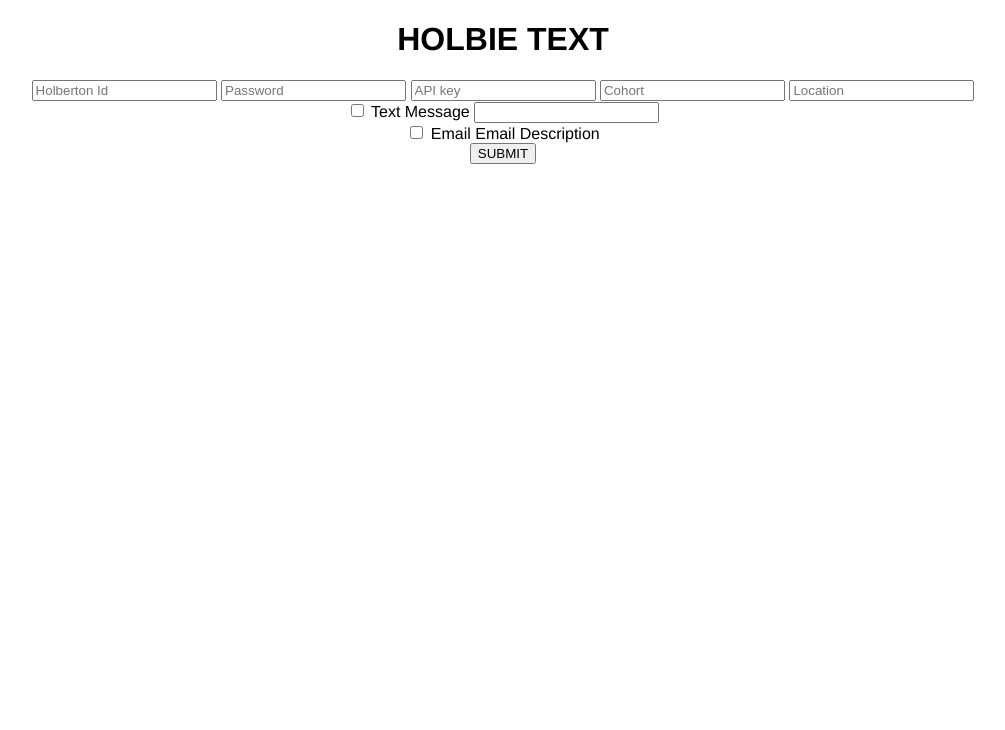
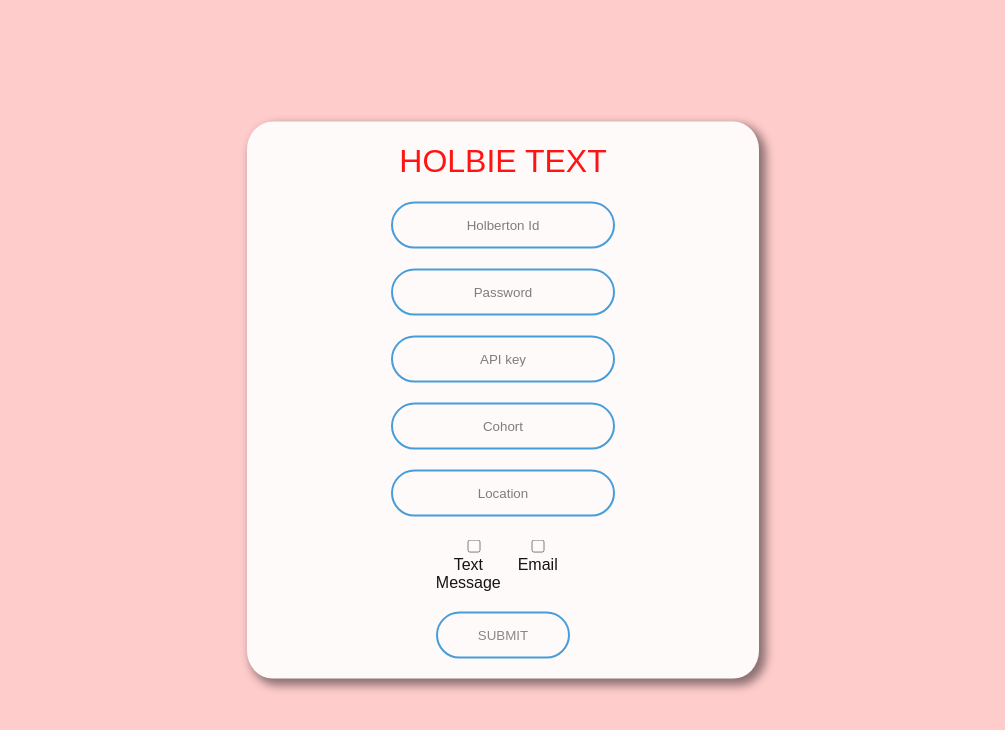
Before and after one commit to Maxastuart/holbie_textme, a Flask app: page / in a window 1280 px wide. Shown: the top 730 px of the page, without its empty margins (137-1142 px from the left). Run offline with Flask 2, Linux system fonts and the light colour scheme.

Commit message:
stylesheet

```diff
--- a/static/style.css
+++ b/static/style.css
@@ -1,4 +1,121 @@
-body {
-  font-family: "helvetica", sans-serif;
-  text-align: center;
+body{
+    margin: 0;
+    padding: 0;
+    font-family: sans-serif;
+    background: #ffcccc;
 }
+.box{
+    width: 40%;
+    /*padding: 40px;*/
+    position: absolute;
+    top: 50%;
+    left: 50%;
+    transform: translate(-50%, -50%);
+    background: white;
+    text-align: center;
+    border-radius: 5%;
+    opacity: 0.9;
+    box-shadow: 5px 5px 10px 2px rgba(0,0,0,0.5);
+}
+
+.box h1{
+    color:red;
+    text-transform: uppercase;
+    font-weight: 500;
+}
+.box input[type ="text"],.box input[type = "password"]{
+    border:0;
+    background: none;
+    display: block;
+    margin: 20px auto;
+    text-align: center;
+    border: 2px solid #3498db;
+    padding: 14px 10px;
+    width: 200px;
+    outline: none;
+    color: white;
+    border-radius: 24px;
+    transition: 0.25s;
+}
+.box input[type = "text"]:focus,.box input[type ="password"]:focus{
+    width: 280px;
+    border-color:#ff6666;
+}
+
+.box input[name="phone"]{
+    display:none;
+}
+
+.box input[type = "submit"]{
+    border:0;
+    background: none;
+    display: block;
+    margin: 20px auto;
+    text-align: center;
+    border: 2px solid #3498db;
+    padding: 14px 40px;
+    outline: none;
+    color: gray;
+    border-radius: 24px;
+    transition: 0.25s;
+    cursor: pointer;
+
+}
+.box input[type = "submit"]:hover{
+    background: #ff6666
+}
+#text_msg{
+    margin-left:20%;
+    padding:0;
+}
+#text_msg:checked ~ .myPhone{
+    display:block;
+    padding: 0;
+    transform: translate(-20%, -20%);
+    transition: 0.25s;
+}
+
+.myDescription{
+    display:none;
+    /*padding-left:40%;*/
+}
+
+#e_mail:checked ~ .myDescription{
+    display: block;
+    /*transform: translate(10%, 10%);*/
+    transition: 0.25s;
+}
+
+
+footer{
+    position:absolute;
+    top: 100%;
+    left: 45%;
+}
+
+.message-div{
+    /*float:flex;
+    padding: 5%;
+    align-items: flex-end;*/
+    display:inline-block;
+}
+
+.message-div>label{
+    margin-right: 7%;
+    flex: 2;
+}
+
+
+.row {
+    display: flex;
+    flex-direction: row;
+    flex-wrap: wrap;
+    /*width: 100%;*/
+  }
+
+.column {
+    display: flex;
+    flex-direction: column;
+    flex-basis: 100%;
+    flex: 1;
+  }
```
